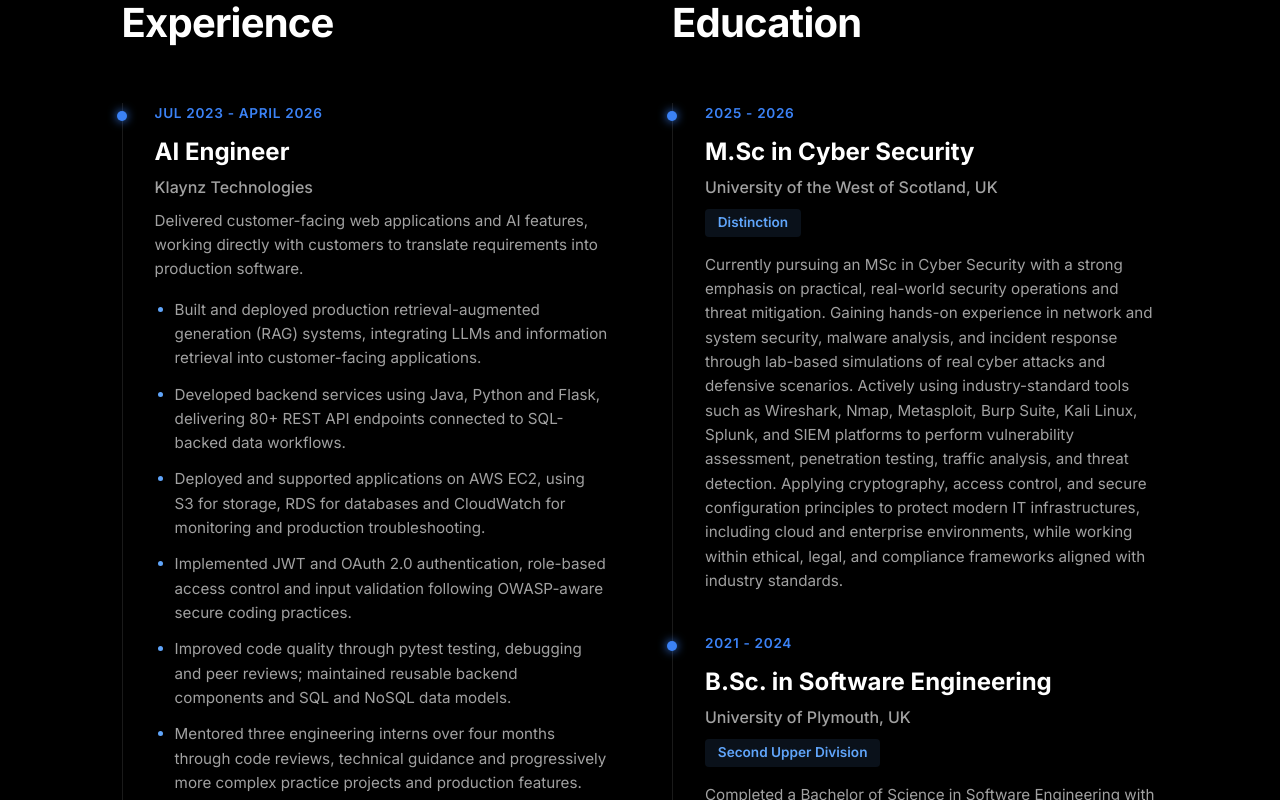
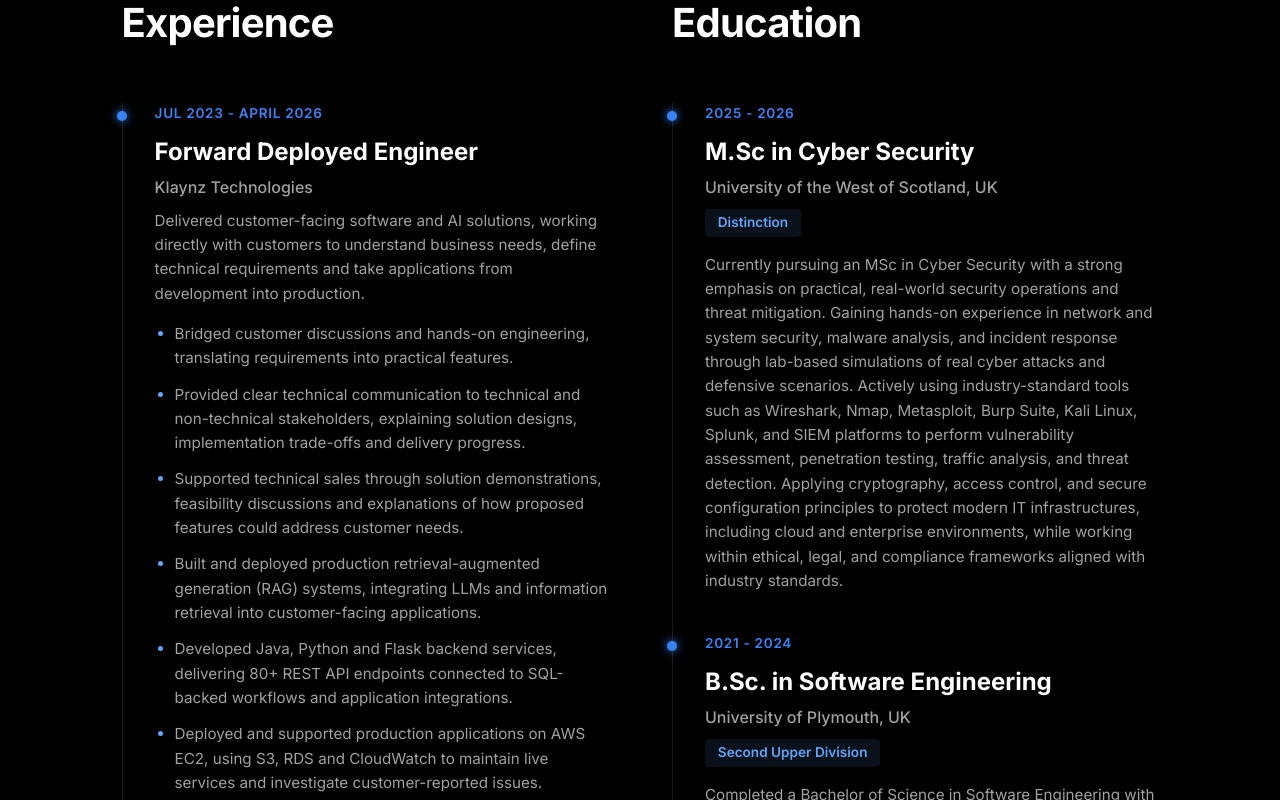
Before and after one commit to supun2001/supun2001.github.io, a React (Vite) app: page / in a window 1280 px wide. Shown: the part 1420-2220 px from the top of the page. Built offline with nearby package versions, Linux system fonts and the light colour scheme.

Commit message:
update exp

```diff
--- a/src/components/Experience.jsx
+++ b/src/components/Experience.jsx
@@ -4,16 +4,19 @@ const Experience = () => {
     const experienceData = [
         {
             company: "Klaynz Technologies",
-            role: "AI Engineer",
+            role: "Forward Deployed Engineer",
             period: "Jul 2023 - April 2026",
-            description: "Delivered customer-facing web applications and AI features, working directly with customers to translate requirements into production software.",
+            description: "Delivered customer-facing software and AI solutions, working directly with customers to understand business needs, define technical requirements and take applications from development into production.",
             highlights: [
+                "Bridged customer discussions and hands-on engineering, translating requirements into practical features.",
+                "Provided clear technical communication to technical and non-technical stakeholders, explaining solution designs, implementation trade-offs and delivery progress.",
+                "Supported technical sales through solution demonstrations, feasibility discussions and explanations of how proposed features could address customer needs.",
                 "Built and deployed production retrieval-augmented generation (RAG) systems, integrating LLMs and information retrieval into customer-facing applications.",
-                "Developed backend services using Java, Python and Flask, delivering 80+ REST API endpoints connected to SQL-backed data workflows.",
-                "Deployed and supported applications on AWS EC2, using S3 for storage, RDS for databases and CloudWatch for monitoring and production troubleshooting.",
-                "Implemented JWT and OAuth 2.0 authentication, role-based access control and input validation following OWASP-aware secure coding practices.",
-                "Improved code quality through pytest testing, debugging and peer reviews; maintained reusable backend components and SQL and NoSQL data models.",
-                "Mentored three engineering interns over four months through code reviews, technical guidance and progressively more complex practice projects and production features."
+                "Developed Java, Python and Flask backend services, delivering 80+ REST API endpoints connected to SQL-backed workflows and application integrations.",
+                "Deployed and supported production applications on AWS EC2, using S3, RDS and CloudWatch to maintain live services and investigate customer-reported issues.",
+                "Implemented JWT, OAuth 2.0, role-based access control and input validation to support secure customer deployments.",
+                "Tested and improved backend services through pytest, debugging and peer reviews, maintaining reusable components and SQL and NoSQL data models.",
+                "Mentored three engineering interns over four months through code reviews, technical guidance and delivery of practice projects and production features."
             ]
         },
         {
--- a/src/components/Hero.jsx
+++ b/src/components/Hero.jsx
@@ -12,7 +12,7 @@ const Hero = () => {
                 <div className="hero-content">
                     <div className="hero-text">
                         <Typewriter text="Hi,I'm Supun Hasanka" delay={100} />
-                        <h1 className="hero-title">AI Engineer,<br /><span className="gradient-text">Cybersecurity Analyst</span></h1>
+                        <h1 className="hero-title">Forward Deployed Engineer,<br /><span className="gradient-text">Cybersecurity Analyst</span></h1>
                         <p className="hero-subtitle">
                             I made things, I break things, I fix things.
                         </p>
```
